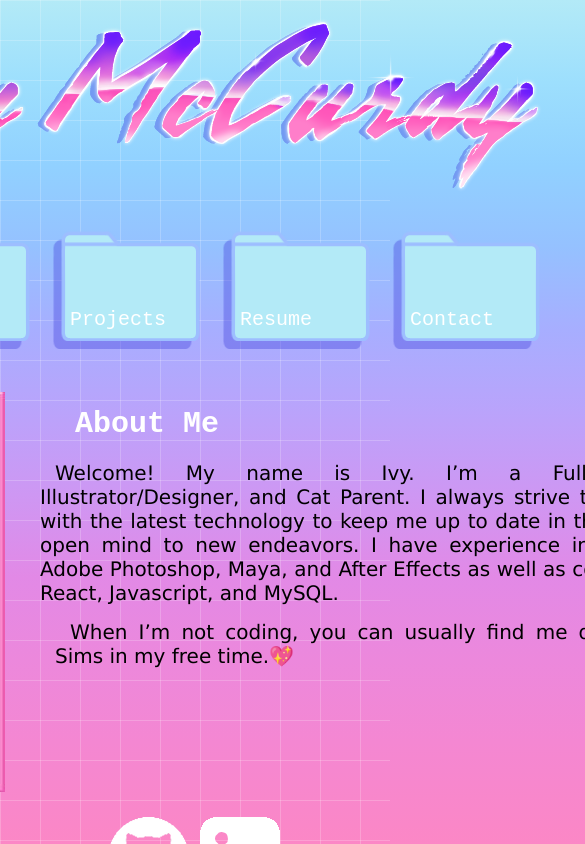
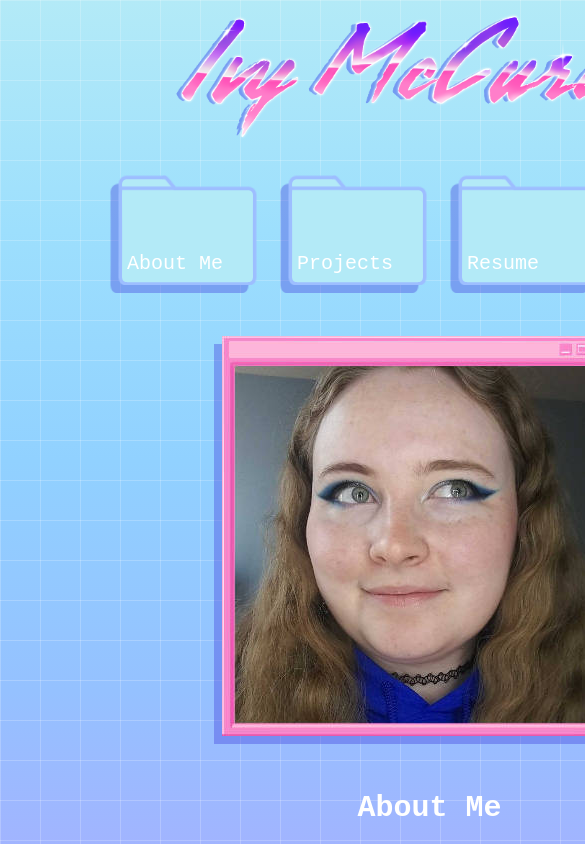
Before and after one commit to IvySMac/portfolio, a React (Vite) app: page / in a window 390 px wide. Shown: the top 844 px of the page, 585 px wide, since content can reach past the window. Built offline with nearby package versions, Linux system fonts and the light colour scheme.

Commit message:
added a responsive design so it looks okay on mobile

```diff
--- a/src/App.css
+++ b/src/App.css
@@ -64,7 +64,8 @@ span {
 .about-me {
   display: flex;
   flex-direction: row;
-  font-family:'Lucida Sans', 'Lucida Sans Regular', 'Lucida Grande', 'Lucida Sans Unicode', Geneva, Verdana, sans-serif;
+  font-family: "Lucida Sans", "Lucida Sans Regular", "Lucida Grande",
+    "Lucida Sans Unicode", Geneva, Verdana, sans-serif;
   text-align: justify;
 }
 
@@ -201,13 +202,13 @@ button:hover {
 }
 
 .thankyou {
-  background-color: #FFACDD;
+  background-color: #ffacdd;
   border-radius: 5px;
   border: 10px;
   margin: 10px;
   padding: 10px;
   color: white;
-  font-family: 'Courier New', Courier, monospace;
+  font-family: "Courier New", Courier, monospace;
 }
 
 .uh-oh {
@@ -217,7 +218,7 @@ button:hover {
   margin: 10px;
   padding: 10px;
   color: white;
-  font-family: 'Courier New', Courier, monospace;
+  font-family: "Courier New", Courier, monospace;
 }
 
 li {
@@ -305,9 +306,9 @@ img.social {
 
 img.social:hover {
   -webkit-transform: rotateZ(-10deg);
--ms-transform: rotateZ(-10deg);
-transform: rotateZ(-10deg);
-transition: 1s ease;
+  -ms-transform: rotateZ(-10deg);
+  transform: rotateZ(-10deg);
+  transition: 1s ease;
 }
 
 #footer-content {
@@ -318,3 +319,67 @@ transition: 1s ease;
 ::-webkit-scrollbar {
   display: none;
 }
+
+@media screen and (min-width: 240px) and (max-width: 820px) {
+
+  :root {
+  height: 300vh;
+  }
+
+  body {
+    display: flex;
+    justify-content: center;
+    height: 300vh;
+  }
+
+  main {
+    display: flex;
+    flex-direction: column;
+    align-items: center;
+    margin: 0;
+    padding: 0;
+  }
+
+  div.header {
+    display: flex;
+    justify-content: center;
+  }
+
+  img.ivy {
+    display: flex;
+    align-items: center;
+    width: 500px;
+    height: auto;
+    margin: 0;
+    padding: 0;
+  }
+
+  .about-me {
+    display: flex;
+    flex-direction: column;
+    align-items: center;
+    margin: 0;
+    padding: 0;
+  }
+
+  .about-text {
+    display: flex;
+    align-items: center;
+  }
+
+  img.aboutme-photo {
+    display: flex;
+    justify-content: center;
+
+  }
+
+ .about-text {
+  width: 450px;
+ }
+
+  ul {
+    display: flex;
+    flex-wrap: wrap;
+  }
+
+  }
--- a/src/components/Header.jsx
+++ b/src/components/Header.jsx
@@ -3,7 +3,7 @@ import React from "react";
 function Header() {
   return (
     <div className="header">
-      <img src="/logo.png" alt="Ivy McCurdy" />
+      <img className="ivy" src="/logo.png" alt="Ivy McCurdy" />
     </div>
   );
 }
--- a/src/index.css
+++ b/src/index.css
@@ -2,7 +2,7 @@
 body {
   margin: 0;
   padding: 0;
-  min-width: 320px;
+  min-width: 100vh;
   min-height: 100vh;
   background-size: 40px 40px;
   background-image:
```
